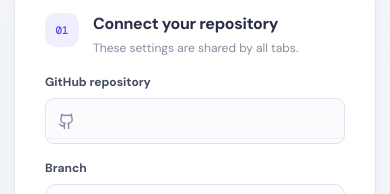
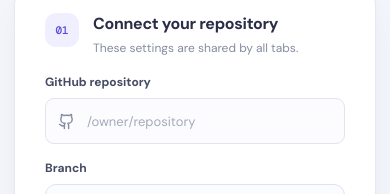
Before and after one commit to kn52/ticket-log-manager, a React (Vite) app: page / in a window 390 px wide. Shown: the part 407-601 px from the top of the page. Built offline with nearby package versions, Linux system fonts and the light colour scheme.

Commit message:
mobile view fitness 3

```diff
--- a/src/styles.css
+++ b/src/styles.css
@@ -860,6 +860,28 @@ html body .notice.info {
 }
 
 @media (max-width: 560px) {
+  html body .connection-panel .repo-input {
+    flex-wrap: nowrap;
+  }
+
+  html body .connection-panel .repo-input-prefix {
+    width: auto;
+    padding: 0 0 0 12px;
+    border-bottom: 0;
+  }
+
+  html body .connection-panel .repo-input > .clearable-field {
+    flex: 1 1 0;
+    width: auto;
+    min-width: 0;
+  }
+
+  html body .connection-panel .repo-input input {
+    min-width: 0;
+    min-height: 44px;
+    padding-left: 12px;
+  }
+
   .connection-fields,
   .reader-toolbar,
   .query-search-controls {
```
